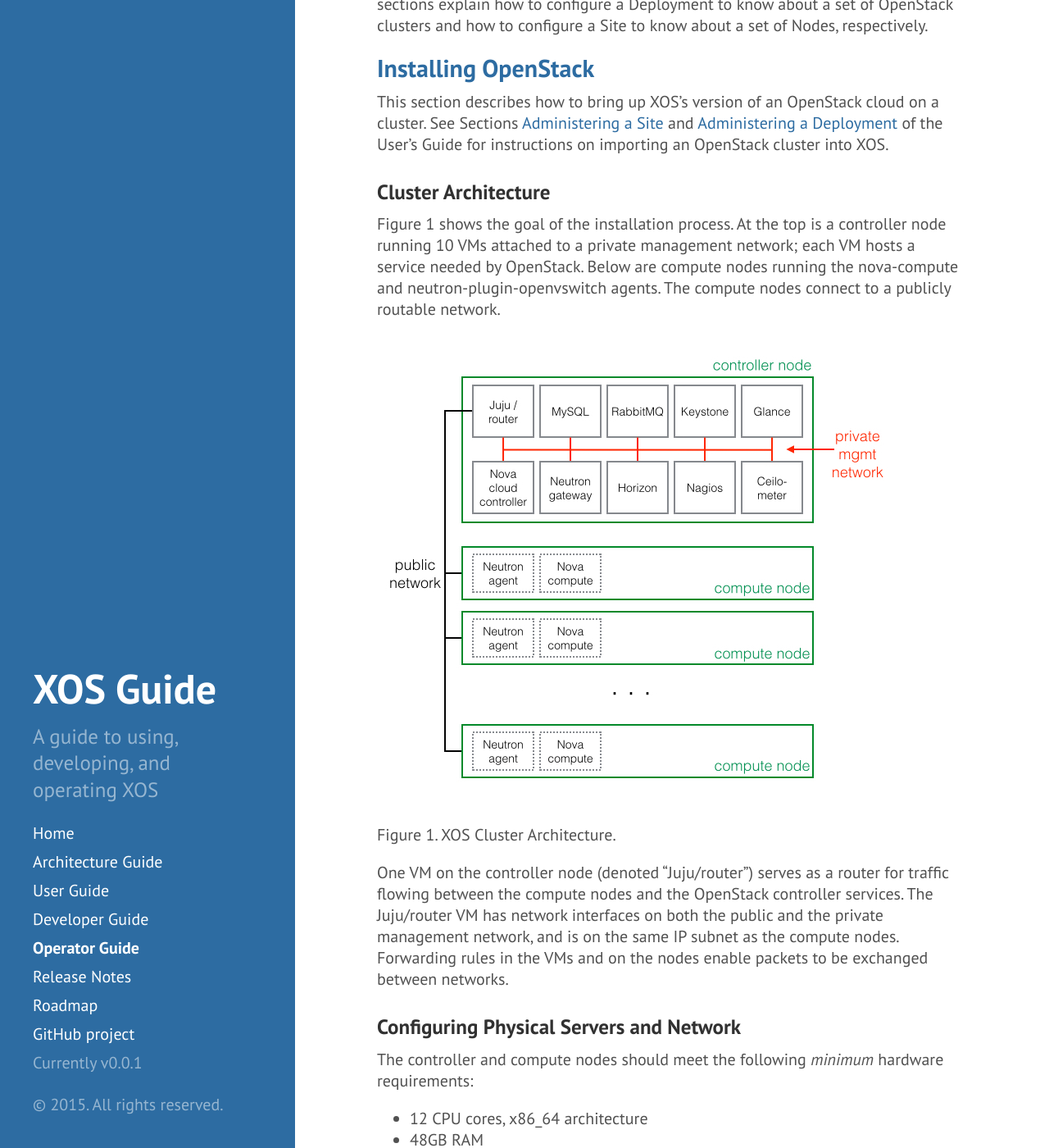
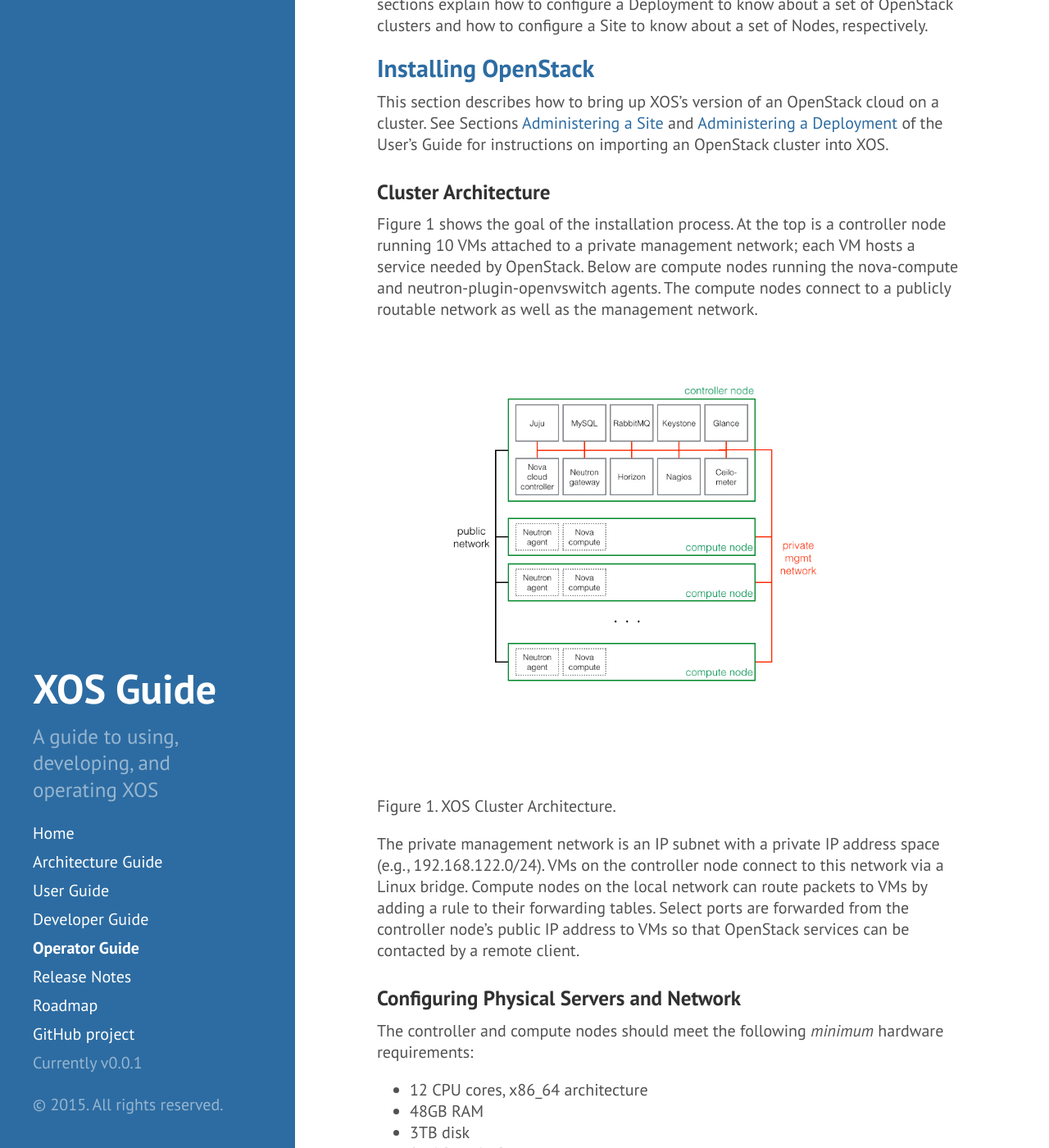
Before and after one commit to open-cloud/open-cloud.github.io.old, a Jekyll site: the page built from 3_operator.md, in a window 1280 px wide and 1400 px high, scrolled down 568 px. Shown: the whole window at 82% size. Built offline with Jekyll 4.4.1, drawn with Linux system fonts in a browser that asks for light colours; Markdown is read by kramdown in place of the engine named in the settings; some of the changed text lies outside the part shown.

Commit message:
Update mgmt network description

````diff
--- a/3_operator.md
+++ b/3_operator.md
@@ -43,18 +43,19 @@ Figure 1 shows the goal of the installation process.  At the top is a
 controller node running 10 VMs attached to a private management
 network; each VM hosts a service needed by OpenStack.  Below are
 compute nodes running the nova-compute and neutron-plugin-openvswitch
-agents.  The compute nodes connect to a publicly routable network.
+agents.  The compute nodes connect to a publicly routable network as
+well as the management network.
 
 ![Figure 1. XOS cluster architecture.]({{ site.url }}/figures/controller.jpg)
 
 Figure 1. XOS Cluster Architecture.
 
-One VM on the controller node (denoted "Juju/router") serves as a
-router for traffic flowing between the compute nodes and the OpenStack
-controller services.  The Juju/router VM has network interfaces on
-both the public and the private management network, and is on the same
-IP subnet as the compute nodes.  Forwarding rules in the VMs and on
-the nodes enable packets to be exchanged between networks.
+The private management network is an IP subnet with a private IP address
+space (e.g., 192.168.122.0/24).  VMs on the controller node connect to this
+network via a Linux bridge.  Compute nodes on the local network can route
+packets to VMs by adding a rule to their forwarding tables.  Select ports are
+forwarded from the controller node's public IP address to VMs so that
+OpenStack services can be contacted by a remote client.
 
 ###Configuring Physical Servers and Network
 
@@ -128,11 +129,11 @@ ubuntu@xos:~$
 
 ###Configuring Remote OpenStack Clients
 
-Port forwarding on the Juju/router VM enables remote clients to
+Port forwarding on the controller node enables remote clients to
 connect to the OpenStack services on the cluster.  An OpenStack client
 connecting to the VM's public IP address has its request forwarded to
-the private IP address of the appropriate VM.  A firewall in the
-Juju/router VM ensures that only authorized clients are able to
+the private IP address of the appropriate VM.  A firewall on the
+controller node ensures that only authorized clients are able to
 connect.
 
 When connecting to an OpenStack service, many OpenStack client
@@ -151,10 +152,10 @@ $ iptables -t nat -A OUTPUT -p tcp -d 192.168.100.0/24 -j DNAT --to-destination
 ```
 
 The XOS install scripts enable SSL for the OpenStack endpoints,
-using a certificate generated by Juju.  Get the certificate from
+using a certificate generated by Juju.  Fetch the certificate from
 */etc/ssl/certs/keystone_juju_ca_cert.pem* in the
-nova-cloud-controller VM and append it to
-*/etc/ssl/certs/ca-certificates.crt* on the client.
+nova-cloud-controller VM and add it to the local certificate repository
+on the client (e.g., */usr/local/share/ca-certificates/*).
 
 ##Operator Tools
 
````
Also changed, not shown: figures/controller.jpg.
